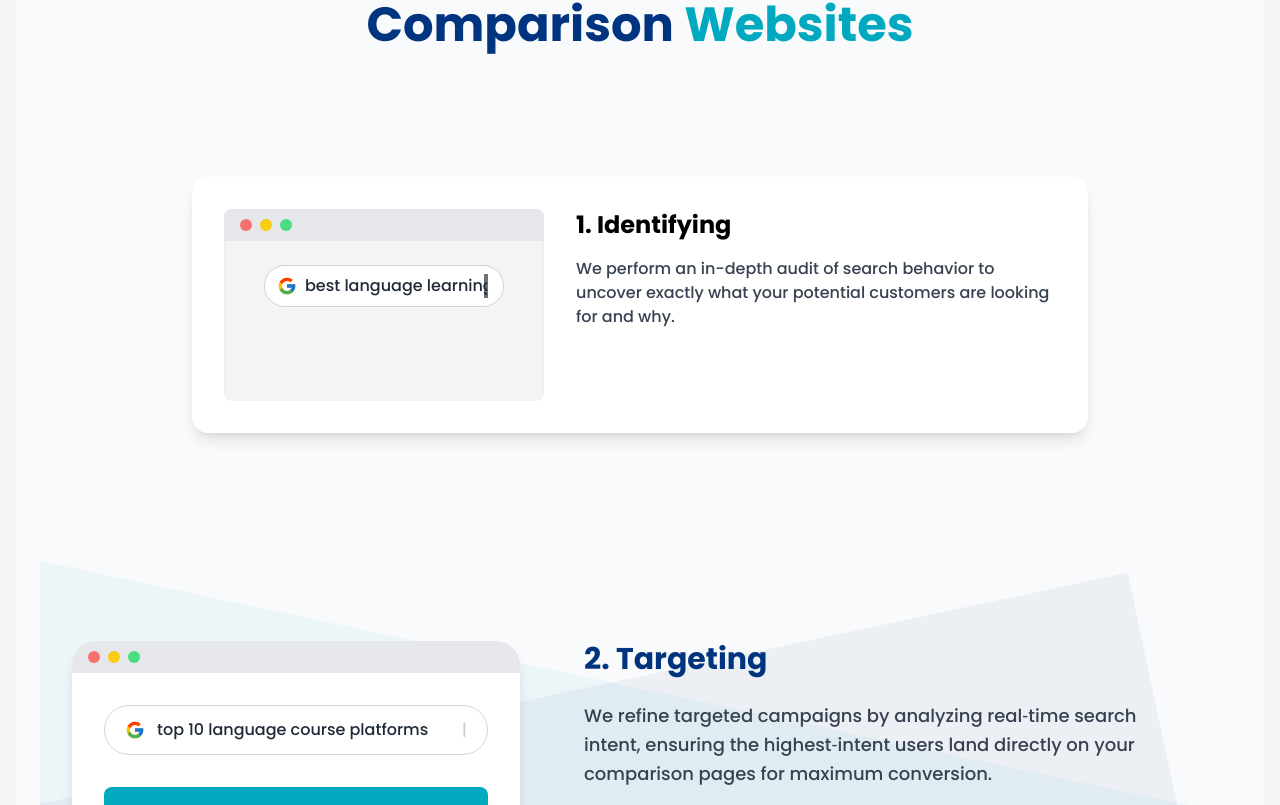
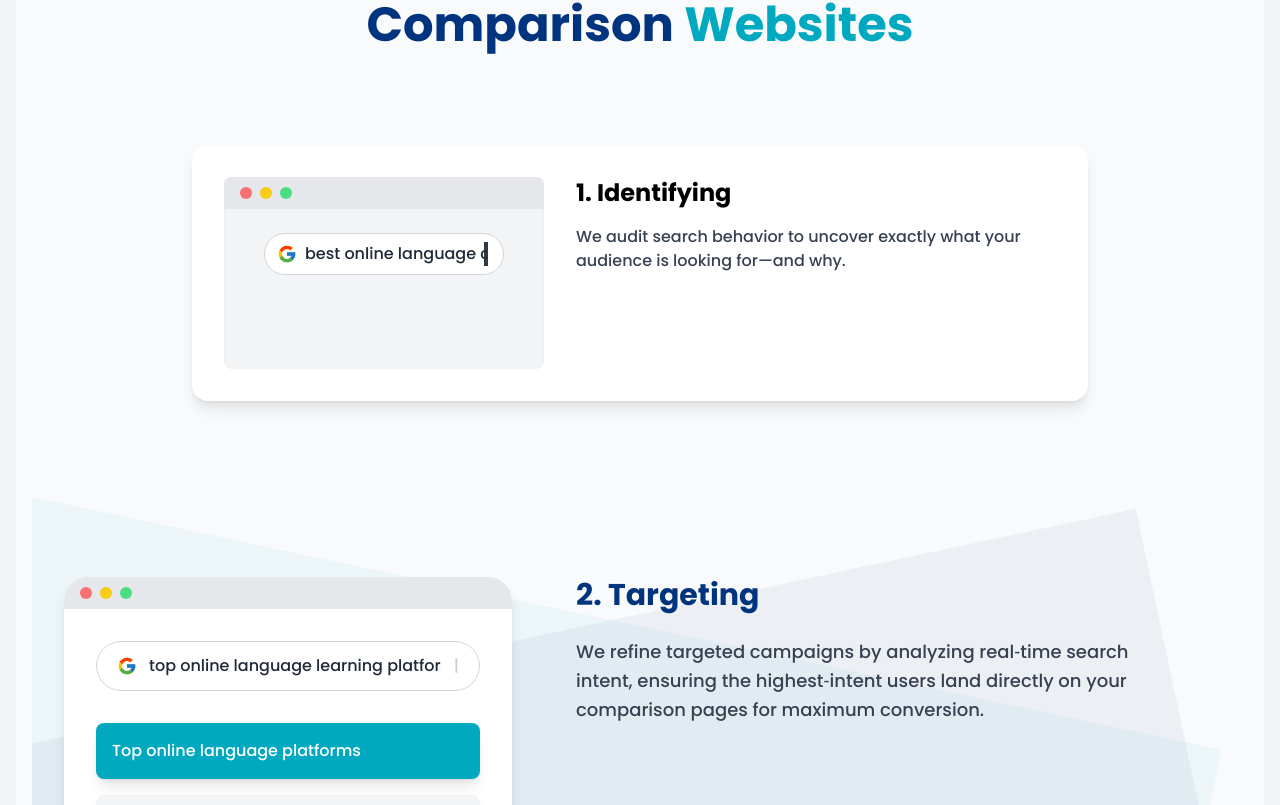
Before and after one commit to argirov77/demetra, a Next.js app: page / in a window 1280 px wide. Shown: the part 2351-3156 px from the top of the page. Built offline with nearby package versions, Linux system fonts and the light colour scheme.

Commit message:
Обновил услугу2

```diff
--- a/src/components/comparison/ComparisonService.tsx
+++ b/src/components/comparison/ComparisonService.tsx
@@ -14,38 +14,43 @@ export default function ComparisonService() {
     <motion.section
       id="comparison"
       className="relative bg-gray-50 py-24 overflow-hidden"
-      initial={{ opacity: 0, y: 50 }}
+      initial={{ opacity: 0, y: 60 }}
       whileInView={{ opacity: 1, y: 0 }}
-      viewport={{ once: true, amount: 0.3 }}
-      transition={{ duration: 0.8 }}
+      viewport={{ once: true, amount: 0.25 }}
+      transition={{ duration: 0.8, ease: 'easeOut' }}
     >
-      {/* контейнер с отступами между секциями */}
-      <div className="container mx-auto px-6 space-y-32">
+      <div className="container mx-auto px-4 space-y-24">
         {/* Заголовок раздела */}
-        <h2 className="text-center font-poppins font-bold text-darkBlue text-4xl md:text-5xl mb-12">
+        <motion.h2
+          initial={{ opacity: 0, y: 30 }}
+          whileInView={{ opacity: 1, y: 0 }}
+          viewport={{ once: true, amount: 0.5 }}
+          transition={{ duration: 0.8 }}
+          className="text-center font-poppins font-bold text-darkBlue text-4xl md:text-5xl"
+        >
           Comparison <span className="text-teal">Websites</span>
-        </h2>
+        </motion.h2>
 
-        {/* Шаг 1: Identifying */}
+        {/* 1. Identifying */}
         <IdentifyingStep
           title="Identifying"
-          description="We perform an in-depth audit of search behavior to uncover exactly what your potential customers are looking for and why."
-          query="best language learning services"
+          description="We audit search behavior to uncover exactly what your audience is looking for—and why."
+          query="best online language courses"
         />
 
-        {/* Шаг 2: Targeting */}
+        {/* 2. Targeting */}
         <TargetingStep
           title="Targeting"
-          description="We refine targeted campaigns by analyzing real-time search intent, ensuring the highest-intent users land directly on your comparison pages for maximum conversion."
-          query="top 10 language course platforms"
+          description="We target high-intent search segments, driving qualified users straight to your comparison pages."
+          query="top online language learning platforms"
           results={[
-            'Top 10 language course platforms',
-            'Language learning platform reviews',
+            'Top online language platforms',
+            'User reviews & ratings',
             'Best language course websites',
           ]}
         />
 
-        {/* Шаг 3: Connecting */}
+        {/* 3. Connecting */}
         <ConnectingStep />
       </div>
     </motion.section>
```
